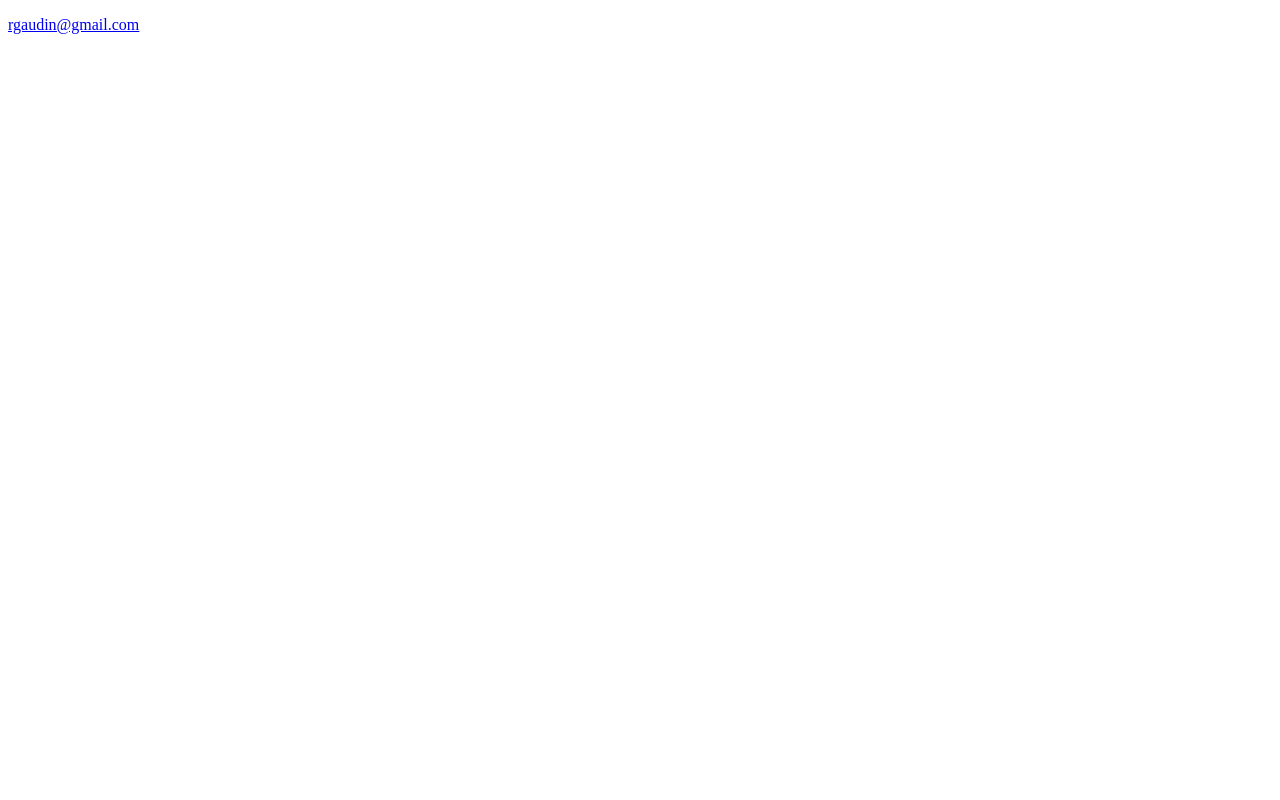
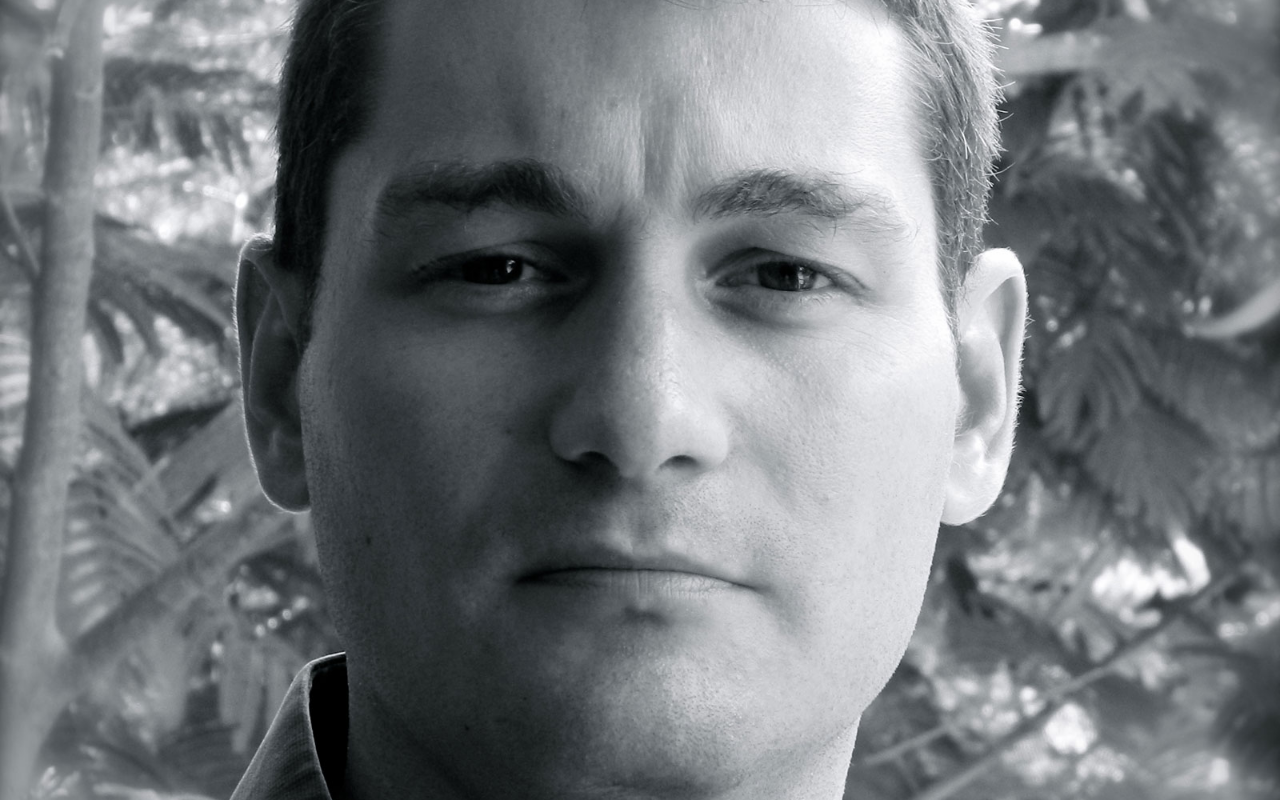
Before and after one commit to rgaudin/rgaudin.github.io, a plain HTML site: page index.html in a window 1280 px wide. Drawn offline with Linux system fonts and the light colour scheme.

Commit message:
cover page with my big face

```diff
--- a/index.html
+++ b/index.html
@@ -4,9 +4,36 @@
 		<meta charset="utf-8">
 		<meta http-equiv="X-UA-Compatible" content="IE=edge">
 		<title>rgaudin</title>
+		<meta name="description" content="Developer from Bamako, Mali">
 		<meta name="viewport" content="width=device-width, initial-scale=1">
+		<style type="text/css">
+		html {
+			background: url(RenaudGaudin768.jpg) no-repeat center center fixed;
+			background-color: black;
+			-webkit-background-size: cover;
+			-moz-background-size: cover;
+			-o-background-size: cover;
+			background-size: cover;
+			filter: progid:DXImageTransform.Microsoft.AlphaImageLoader(src='RenaudGaudin.jpg', sizingMethod='scale');
+			-ms-filter: "progid:DXImageTransform.Microsoft.AlphaImageLoader(src='RenaudGaudin.jpg', sizingMethod='scale')";
+			font-family: 'Titillium Web', sans-serif;
+		}
+
+		@media (min-width: 768px) { html { background-image: url(RenaudGaudin992.jpg); } }
+		@media (min-width: 1200px) { html { background-image: url(RenaudGaudin1600.jpg); } }
+		@media (min-width: 1600px) { html { background-image: url(RenaudGaudin2600.jpg); } }
+
+		/* any high dpi (1,3, 15, 2, 3, etc) will get full resolution (2600) */
+		@media not (-webkit-min-device-pixel-ratio: 1), not (min-resolution: 96dpi) {
+			html { background-image: url(RenaudGaudin2600.jpg); }
+		}
+
+		p { display: none; }
+		</style>
 	</head>
     <body>
-	    <p><a href="mailto:rgaudin@gmail.com">rgaudin@gmail.com</a>
+	    <p>Hi!</p>
+	    <p>You can find more informations about me on <a href="//github.com/rgaudin">Github</a> or on <a href="//meta.wikimedia.org/wiki/User:Rgaudin">Wikimedia</a>.</p>
+	    <p>Thanks for the visit. I am also available at <a href="mailto:rgaudin@gmail.com">rgaudin@gmail.com</a>.</p>
 	</body>
 </html>
```
Also changed, not shown: RenaudGaudin1600.jpg (added), RenaudGaudin2600.jpg (added), RenaudGaudin768.jpg (added), RenaudGaudin992.jpg (added), 1 other file.
